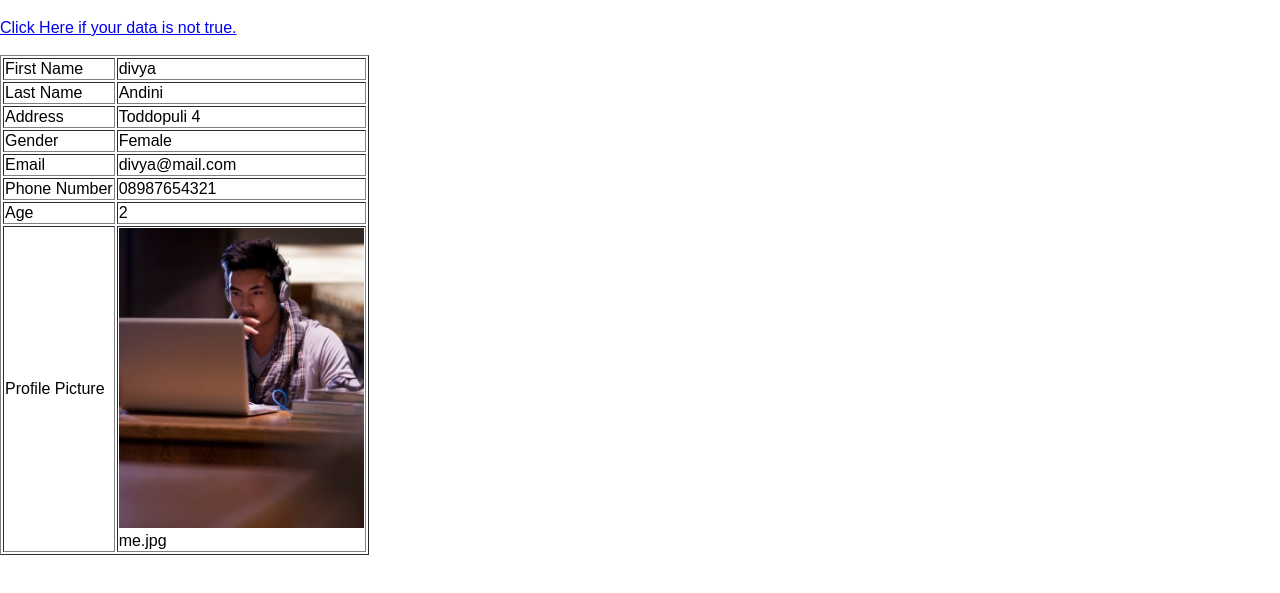
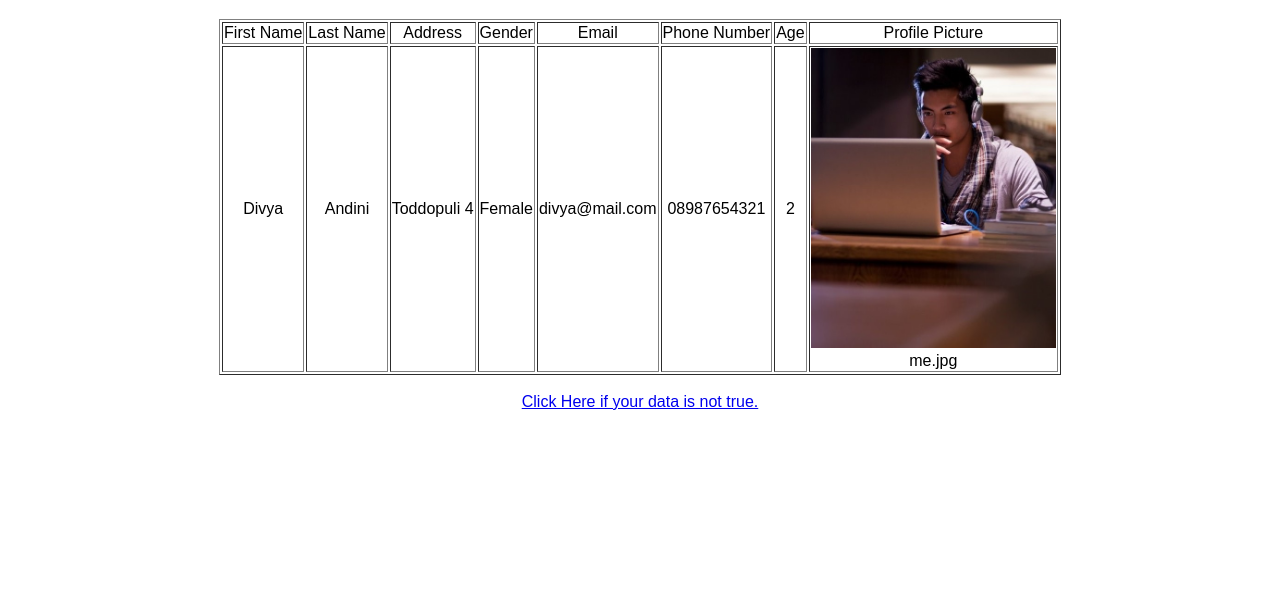
Before and after one commit to zettacamp-divya-andini/DivyaA_zettacamp_catfish, a plain HTML site: page table.html in a window 1280 px wide. Shown: the part 127-720 px from the top of the page. Drawn offline with Linux system fonts and the light colour scheme.

Commit message:
align of text

```diff
--- a/table.html
+++ b/table.html
@@ -46,47 +46,38 @@
             <br>
             <div>
                 <h1>Please check Your Data Here!</h1>
-                <a href="login.html">Click Here if your data is not true.</a>
-                <br>
-                <br>
                 <section>
-                    <table border="1" align="left">
-                        <tr>
+                    <table border="1" align="center">
+                        <tr align="center">
                             <td>First Name</td>
-                            <td>divya</td>
+                            <td>Last Name</td>
+                            <td>Address</td>
+                            <td>Gender</td>
+                            <td>Email</td>
+                            <td>Phone Number</td>
+                            <td>Age</td>
+                            <td>Profile Picture</td>
                         </tr>
-                        <tr>
-                            <td>Last Name</td>
+                        <tr align="center">
+                            <td>Divya</td>
                             <td>Andini</td>
-                        </tr>
-                        <tr>
-                            <td>Address</td>
                             <td>Toddopuli 4</td>
-                        </tr>
-                        <tr>
-                            <td>Gender</td>
                             <td>Female</td>
-                        </tr>
-                        <tr>
-                            <td>Email</td>
                             <td>divya@mail.com</td>
-                        </tr>
-                        <tr>
-                            <td>Phone Number</td>
                             <td>08987654321</td>
-                        </tr>
-                        <tr>
-                            <td>Age</td>
                             <td>2</td>
-                        </tr>
-                        <tr>
-                            <td>Profile Picture</td>
                             <td><img src="img/t.jpg" alt="profile" widtd="200" height="300">
                                 <figcaption>me.jpg</figcaption>
                             </td>
                         </tr>
                     </table>
                     <br>
+                    <div style="text-align: center;">
+                        <a href="login.html">Click Here if your data is not true.</a>
+                    </div>
+                    <br>
+                    <br>
+                    <br>
                 </section>
                 <br>
             </div>
```
